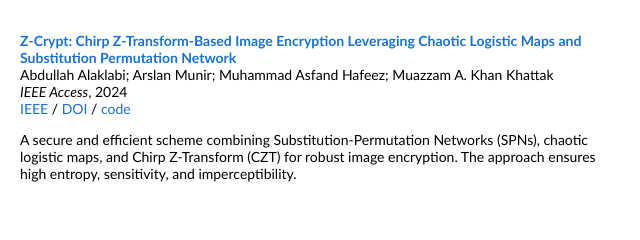
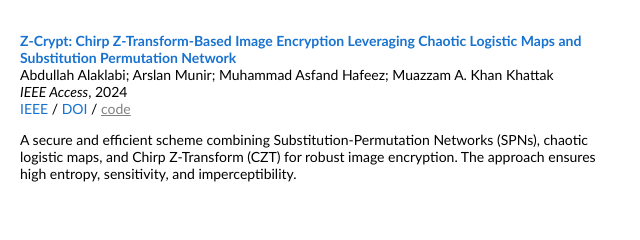
Before and after one commit to AbdullahAlaklabi1/AbdullahAlaklabi1.github.io, a plain HTML site: page index.html in a window 1280 px wide. Shown: the part 726-966 px from the top of the page, 426-1066 px from the left. Drawn offline with Linux system fonts and the light colour scheme.

Commit message:
Update index.html

```diff
--- a/index.html
+++ b/index.html
@@ -73,7 +73,8 @@
             <br>
             <a href="https://ieeexplore.ieee.org/document/10662917">IEEE</a> /
             <a href="https://doi.org/10.1109/ACCESS.2024.3453171">DOI</a> /
-            <a href="https://github.com/AbdullahAlaklabi1">code</a>
+            <a href="#" onclick="return false;" style="pointer-events: none; color:gray; text-decoration:underline; cursor:default;">code</a>
+
             <p></p>
             <p>
               A secure and efficient scheme combining Substitution-Permutation Networks (SPNs), chaotic logistic maps, and Chirp Z-Transform (CZT) for robust image encryption. The approach ensures high entropy, sensitivity, and imperceptibility.
```
